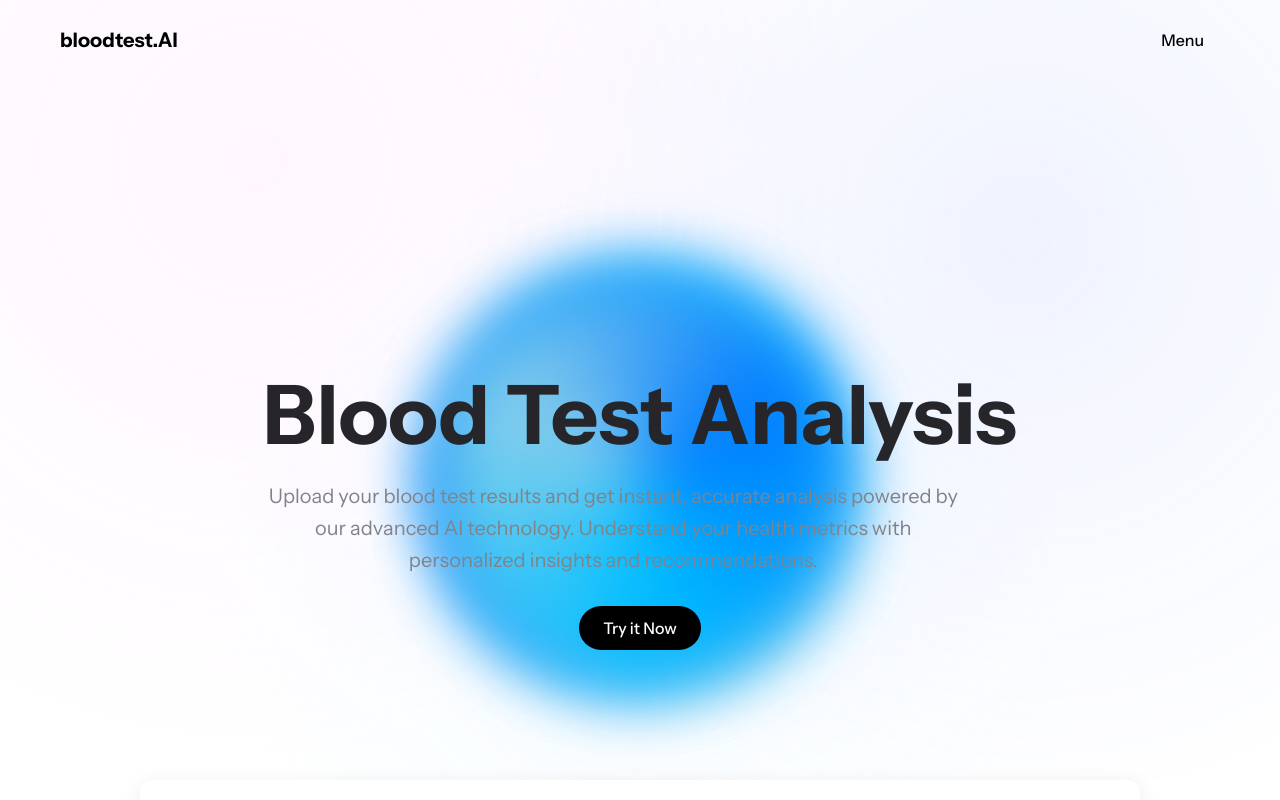
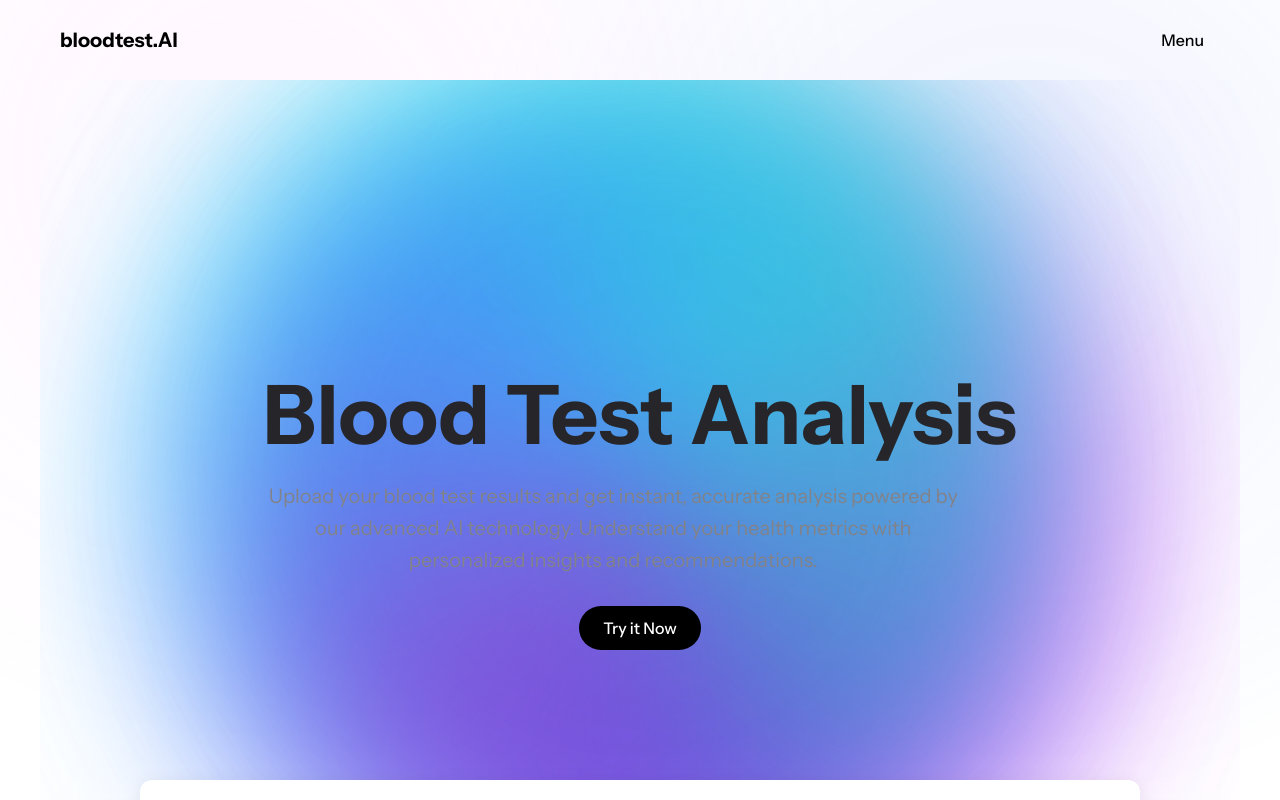
Before and after one commit to chinmaydas96/BloodTestAnalysisUI, a React (Create React App) app: page / in a window 1280 px wide. Shown: the top 800 px of the page. Built offline with nearby package versions, Linux system fonts and the light colour scheme; a web font is replaced by a local one.

Commit message:
update animation

```diff
--- a/src/components/Hero.js
+++ b/src/components/Hero.js
@@ -9,18 +9,17 @@ function Hero() {
           top: '50%',
           left: '50%',
           transform: 'translate(-50%, -50%)',
-          opacity: 1,
+          opacity: 0.8,
           willChange: 'transform',
-          animation: 'rotate1 8s linear infinite'
+          animation: 'rotate1 25s linear infinite'
         }}>
           <div className="conic" style={{
-            width: '500px',
-            height: '500px',
-            background: 'conic-gradient(from 0deg, #007bff, #00bfff, #87ceeb, #007bff)',
+            width: '800px',
+            height: '800px',
+            background: 'conic-gradient(from 0deg, rgba(255, 0, 255, 0.7), rgba(132, 0, 255, 0.7), rgba(0, 174, 255, 0.7), rgba(0, 255, 234, 0.7), rgba(255, 0, 255, 0.7))',
             borderRadius: '50%',
-            transform: 'scale(0.819533)',
-            opacity: 0.8,
-            filter: 'blur(40px)'
+            transform: 'scale(1.2)',
+            filter: 'blur(80px)'
           }}></div>
         </div>
         <div className="blur-rotate" style={{
@@ -28,18 +27,17 @@ function Hero() {
           top: '50%',
           left: '50%',
           transform: 'translate(-50%, -50%)',
-          opacity: 1,
+          opacity: 0.7,
           willChange: 'transform',
-          animation: 'rotate2 10s linear infinite reverse'
+          animation: 'rotate2 20s linear infinite'
         }}>
           <div className="conic" style={{
-            width: '500px',
-            height: '500px',
-            background: 'conic-gradient(from 120deg, #007bff, #00bfff, #87ceeb, #007bff)',
+            width: '700px',
+            height: '700px',
+            background: 'conic-gradient(from 120deg, rgba(255, 0, 128, 0.7), rgba(128, 0, 255, 0.7), rgba(0, 128, 255, 0.7), rgba(0, 255, 128, 0.7), rgba(255, 0, 128, 0.7))',
             borderRadius: '50%',
-            transform: 'scale(0.819467)',
-            opacity: 1,
-            filter: 'blur(40px)'
+            transform: 'scale(1.1)',
+            filter: 'blur(70px)'
           }}></div>
         </div>
         <div className="blur-rotate-blend" style={{
@@ -47,18 +45,17 @@ function Hero() {
           top: '50%',
           left: '50%',
           transform: 'translate(-50%, -50%)',
-          opacity: 1,
+          opacity: 0.6,
           willChange: 'transform',
-          animation: 'rotate3 12s linear infinite'
+          animation: 'rotate3 30s linear infinite reverse'
         }}>
           <div className="conic" style={{
-            width: '500px',
-            height: '500px',
-            background: 'conic-gradient(from 240deg, #007bff, #00bfff, #87ceeb, #007bff)',
+            width: '900px',
+            height: '900px',
+            background: 'conic-gradient(from 240deg, rgba(72, 0, 255, 0.7), rgba(0, 183, 255, 0.7), rgba(0, 255, 183, 0.7), rgba(72, 0, 255, 0.7))',
             borderRadius: '50%',
-            transform: 'scale(0.8194)',
-            opacity: 1,
-            filter: 'blur(40px)'
+            transform: 'scale(1)',
+            filter: 'blur(90px)'
           }}></div>
         </div>
       </div>
@@ -80,6 +77,7 @@ function Hero() {
             width: 100%;
             height: 100%;
             z-index: 0;
+            mix-blend-mode: normal;
           }
           @keyframes rotate1 {
             0% {
```
